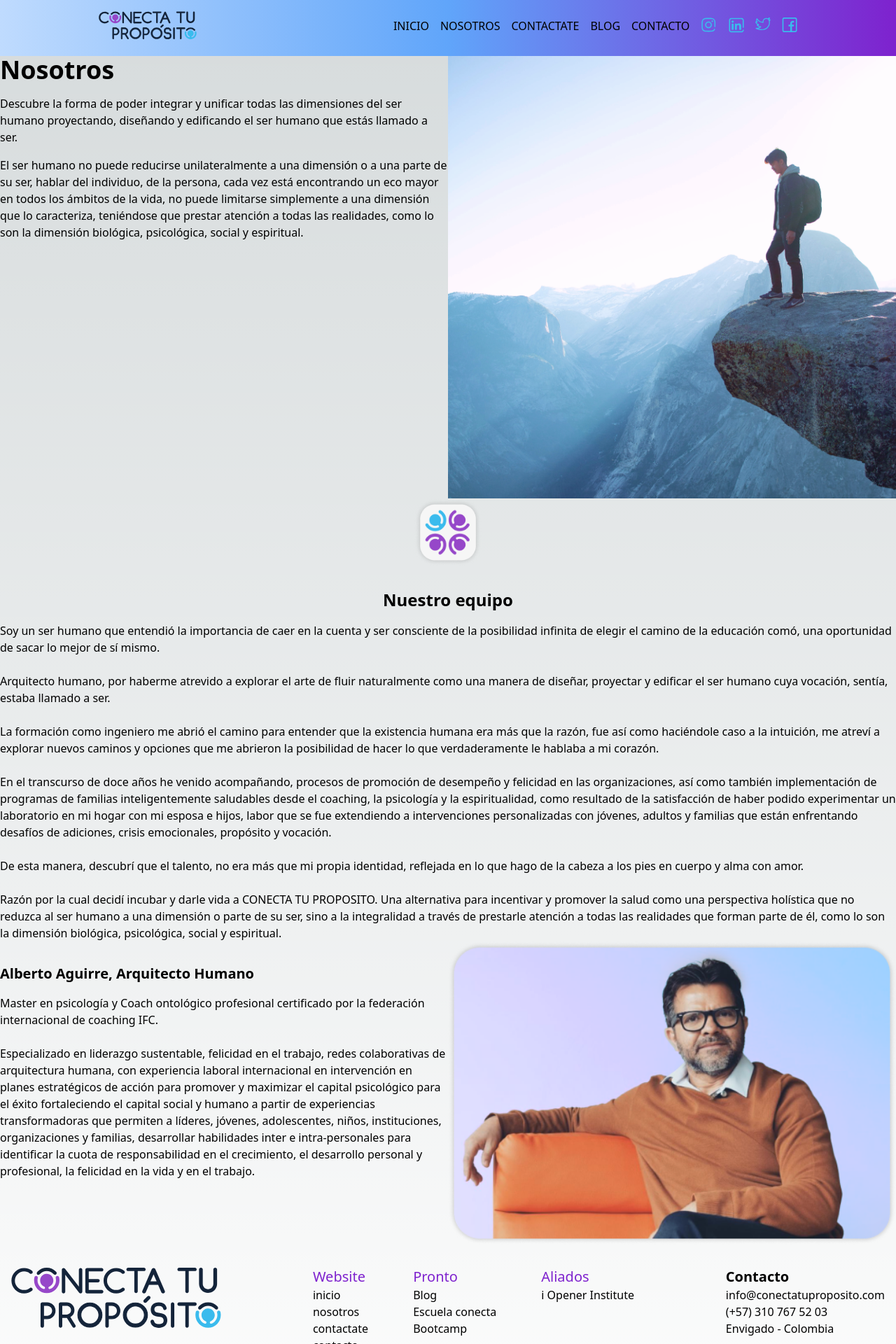
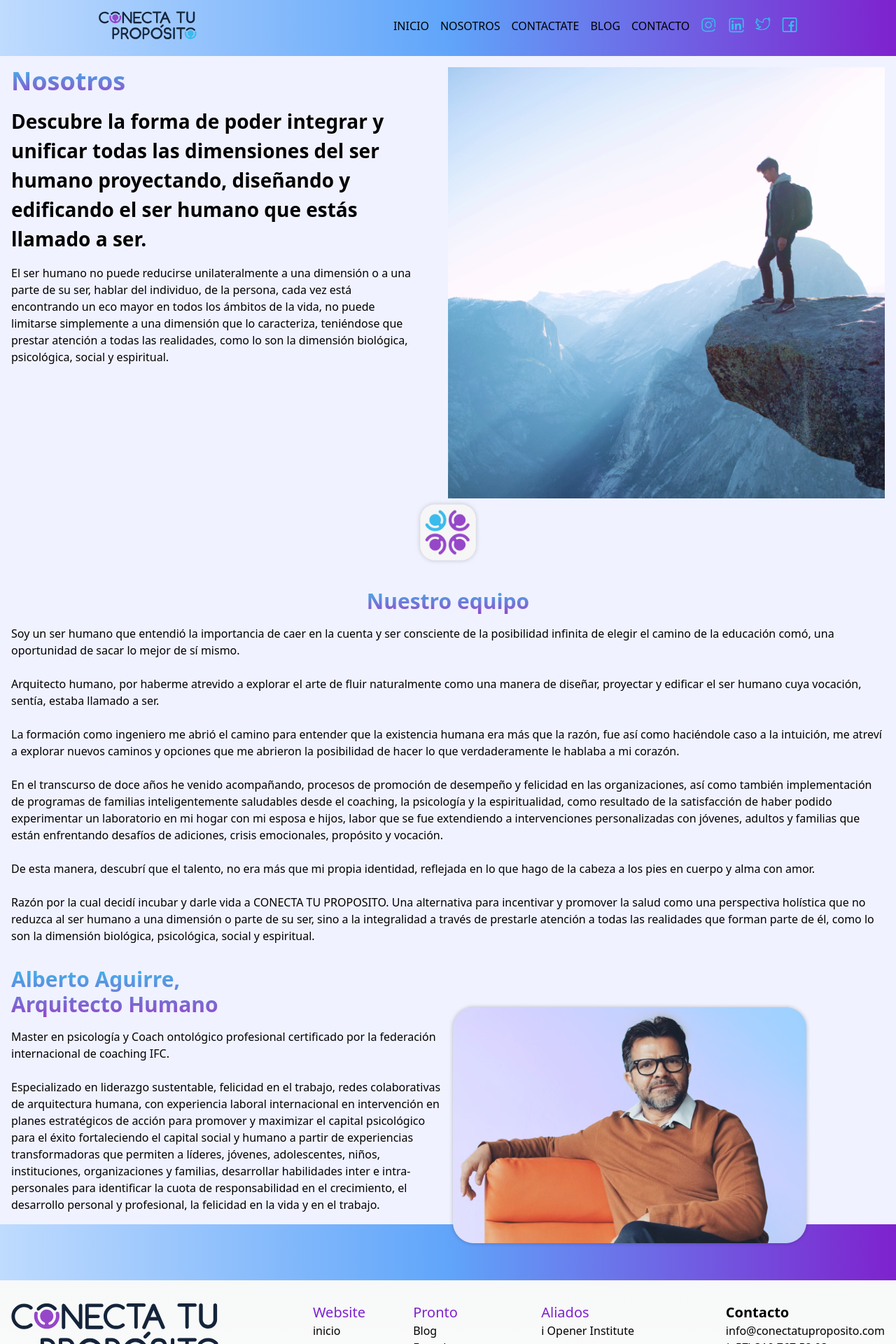
Before and after one commit to conectatuproposito/conecta-tu-proposito, a Next.js app: page /nosotros in a window 1280 px wide. Shown: the top 1920 px of the page at 70% size. Built offline with nearby package versions, Linux system fonts and the light colour scheme.

Commit message:
Actualizando responsive para Nosotros.

```diff
--- a/package.json
+++ b/package.json
@@ -15,7 +15,6 @@
     "@react-email/section": "0.0.9",
     "@react-email/text": "0.0.5",
     "@types/node": "20.4.2",
-    "@types/react": "18.2.15",
     "@types/react-dom": "18.2.7",
     "autoprefixer": "10.4.14",
     "eslint": "8.45.0",
@@ -31,6 +30,7 @@
     "typescript": "5.1.6"
   },
   "devDependencies": {
-    "@types/nodemailer": "^6.4.8"
+    "@types/nodemailer": "^6.4.8",
+    "@types/react": "^18.2.15"
   }
 }
--- a/src/app/nosotros/page.tsx
+++ b/src/app/nosotros/page.tsx
@@ -2,11 +2,15 @@
 
 export default function Nosotros() {
   return (
-    <div className="flex flex-col xl:max-w-screen-xl m-auto p-4 xl:p-0 ">
-      <div className="grid grid-cols-2">
-        <div>
-          <h1 className="text-4xl font-bold mb-4">Nosotros</h1>
-          <div className="mb-4">
+    <div className="bg-[#F0F2FF]">
+    <div className="flex flex-col xl:max-w-screen-xl m-auto p-4 xl:p-100 bg-[#F0F2FF]">
+      {/* nosotros */}
+      <div className="grid md:grid-cols-2">
+        <div className="md:pr-[50px]">
+          <h1 className="text-4xl font-bold mb-4 font-bold text-3xl
+          bg-gradient-to-b from-[#3ABBED] to-[#9647C9]
+          bg-clip-text text-transparent">Nosotros</h1>
+          <div className="mb-4 lg:text-[28px] font-semibold">
             Descubre la forma de poder integrar y unificar todas las dimensiones
             del ser humano proyectando, diseñando y edificando el ser humano que
             estás llamado a ser.
@@ -20,17 +24,21 @@
             la dimensión biológica, psicológica, social y espiritual.
           </div>
         </div>
-        <div>
+        <div className="shadow-inner
+              ">
           <Image
             src="/nosotros.png"
             alt="iconos"
             width={500}
             height={500}
             priority
-            className="w-full"
+            className="w-full
+
+              "
           />
         </div>
       </div>
+      {/* nuestro equipo */}
       <div className="text-center">
         <div>
           <Image
@@ -41,7 +49,9 @@
             priority
             className="m-auto"
           />
-          <h2 className="text-2xl font-bold mt-8">Nuestro equipo</h2>
+          <h2 className="text-2xl font-bold mt-8 font-bold text-3xl
+          bg-gradient-to-b from-[#3ABBED] to-[#9647C9]
+          bg-clip-text text-transparent">Nuestro equipo</h2>
         </div>
         <div className="mt-4 text-left">
           Soy un ser humano que entendió la importancia de caer en la cuenta y
@@ -85,12 +95,17 @@
           dimensión biológica, psicológica, social y espiritual.
         </div>
       </div>
-      <div className="grid grid-cols-2">
-        <div>
-          <h3 className="text-xl font-bold mt-8">
-            Alberto Aguirre, Arquitecto Humano
+      {/* alberto  */}
+      <div className="grid md:grid-cols-2 relative ">
+        <div className="grid">
+          <h3 className="order-1  mt-8
+          font-bold text-3xl
+          bg-gradient-to-b from-[#3ABBED] to-[#9647C9]
+          bg-clip-text text-transparent
+          ">
+            Alberto Aguirre,<br /> Arquitecto Humano
           </h3>
-          <div className="mt-4 text-left">
+          <div className="mt-4 text-left order-3 md:order-2">
             Master en psicología y Coach ontológico profesional certificado por
             la federación internacional de coaching IFC.
             <br />
@@ -107,7 +122,8 @@
             profesional, la felicidad en la vida y en el trabajo.
           </div>
         </div>
-        <div>
+        <div className="relative w-full">
+          <div className="order-2 md:order-3 md:absolute bottom-[-50px]">
             <Image
               src="/personaje.png"
               alt="iconos"
@@ -118,6 +134,13 @@
               />
           </div>
         </div>
+
+      </div>
+
+
+    </div>
+      <div className="flex items-center justify-center h-20 w-full  bg-gradient-to-r from-blue-200 via-blue-400 to-purple-700"/>
+
     </div>
   );
 }
--- a/tailwind.config.js
+++ b/tailwind.config.js
@@ -7,6 +7,9 @@
   ],
   theme: {
     extend: {
+      colors: {
+        'fondo': '#F0F2FF'
+      },
       backgroundImage: {
         'gradient-radial': 'radial-gradient(var(--tw-gradient-stops))',
         'gradient-conic':
```
Also changed, not shown: public/Isolation_Mode.png (added), 1 other file (tests, documents, lock files or other folders). Lines whose indentation alone changed are shown as unchanged.
